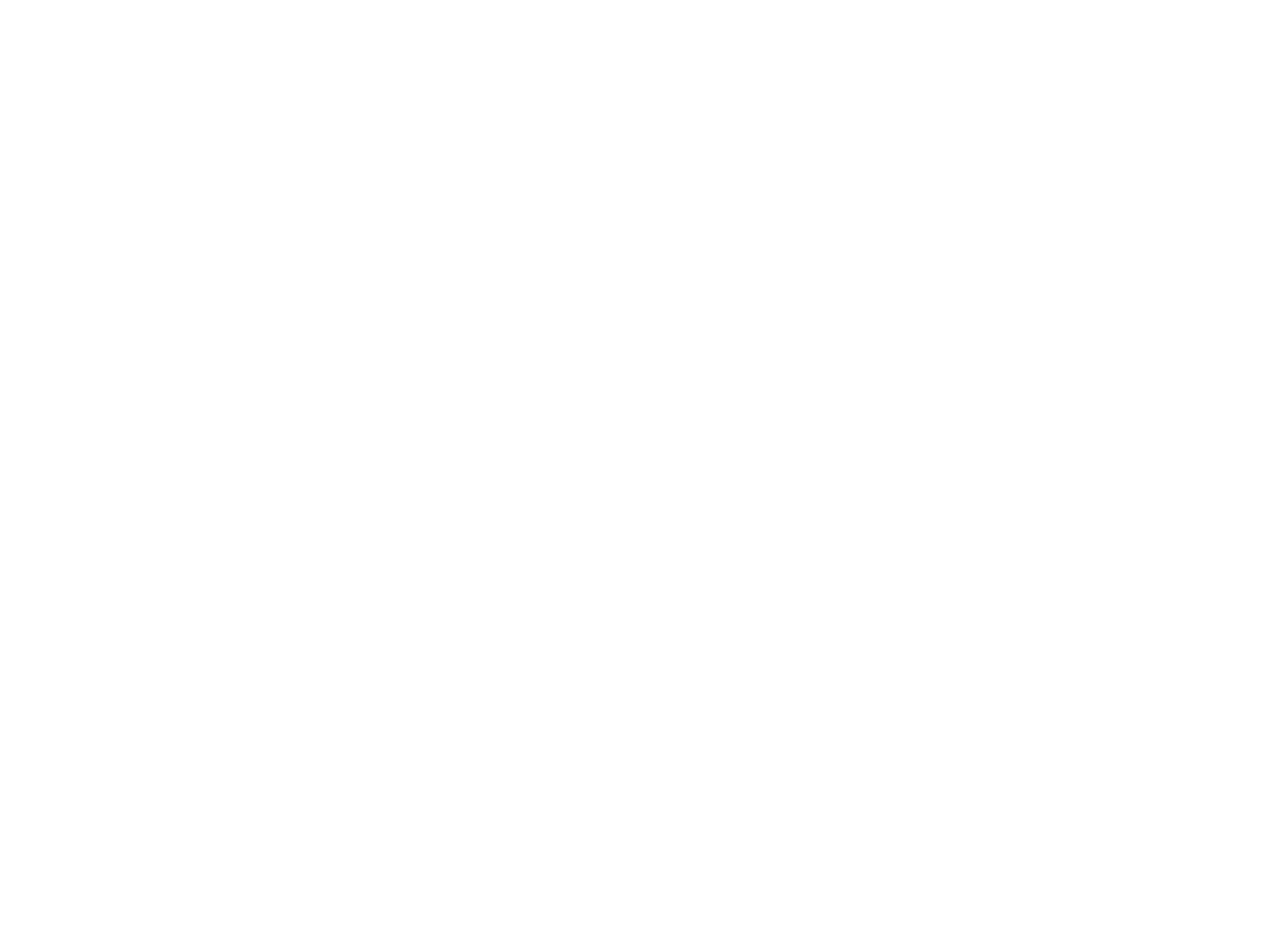
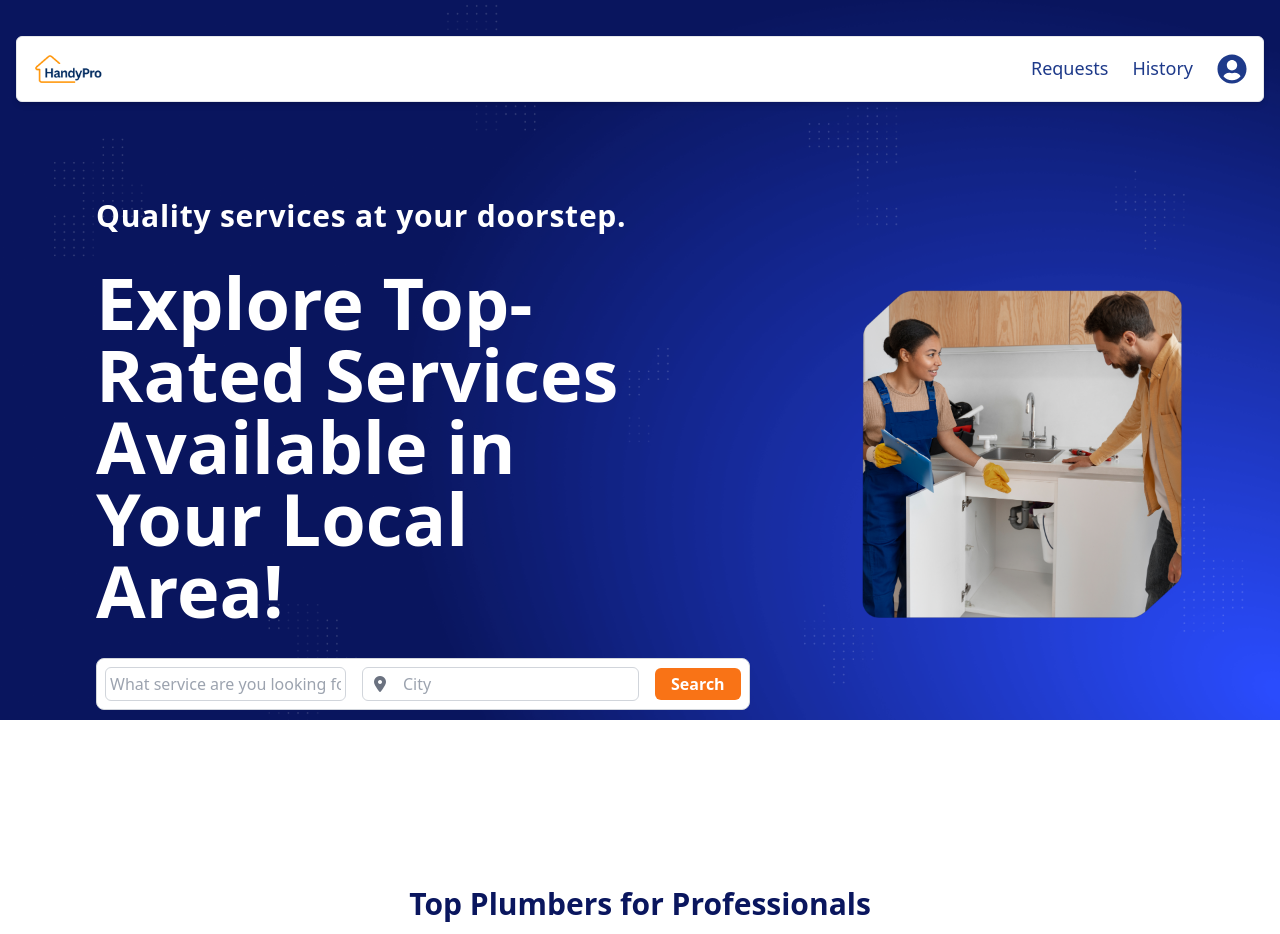
Before and after one commit to HandyPro-RBK/frontend, a React (Vite) app in the folder client/: page /ServiceProvider in a window 1280 px wide. Before the commit this address had no page. Shown: the top 934 px of the page. Before the commit the page ends 800 px from the top, so only its background shows below. Built offline with nearby package versions, Linux system fonts and the light colour scheme; no server answers.

Commit message:
front fix

```diff
--- a/client/src/App.jsx
+++ b/client/src/App.jsx
@@ -6,18 +6,21 @@
 import BrowseCategories from "./components/Homepage/BrowseCategories";
 import WorkersNearYou from "./pages/WorkersNearYou";
 import AddService from "./pages/AddService";
+import Dashboard from "./components/serviceProvider/Dashboard";
 
 
 const App = () => {
   return (
     <Router>
-      {/* <Navbar/> */}
+
       <Routes>
         <Route path="/" element={<Home />} />
         <Route path="/categories" element={<BrowseCategories />} />
+        <Route path="/ServiceProvider" element={<Dashboard />} />
         <Route
           path="/categories/:categoryName/:city"
           element={<WorkersNearYou />}
+
         />
         <Route path="/addService" element={<AddService />} />
 
--- /dev/null
+++ b/client/src/components/serviceProvider/Dashboard.jsx
@@ -0,0 +1,153 @@
+import React, { useState, useEffect } from "react";
+import { useNavigate } from "react-router-dom";
+import ProviderNavBar from "./ProviderNavBar";
+import FAQSection from "../Homepage/FAQSection";
+import Footer from "../Homepage/Footer";
+
+const Dashboard = () => {
+  const navigate = useNavigate();
+  const [service, setService] = useState("");
+  const [city, setCity] = useState("");
+  const [isHovered, setIsHovered] = useState(false);
+  const [services, setServices] = useState([]);
+
+  const fetchServices = async () => {
+    try {
+      const response = await fetch('http://127.0.0.1:3001/service/provider/1');
+      const data = await response.json();
+      setServices(data);
+    } catch (error) {
+      console.error('Error fetching services:', error);
+    }
+  };
+
+  useEffect(() => {
+    fetchServices();
+  }, []);
+
+  const handleSearch = () => {
+    console.log("Searching for:", service, "in", city);
+  };
+
+  return (
+    <>
+      <div
+        className="min-h-screen bg-cover bg-center text-blue-900 pt-4"
+        style={{
+          backgroundImage: "url('src/assets/images/background.png')",
+          backgroundSize: "contain",
+          backgroundRepeat: "no-repeat",
+          backgroundPosition: "top center",
+        }}
+      >
+        <ProviderNavBar />
+        <div className="flex flex-col lg:flex-row justify-between items-center p-16 lg:p-24">
+          {/* Left Side - Text and Inputs */}
+          <div className="lg:w-1/2 space-y-8 text-white">
+            <h1 className="text-2xl lg:text-3xl font-semibold tracking-wide">
+              Quality services at your doorstep.
+            </h1>
+            <h2 className="text-6xl lg:text-7xl font-bold mt-4 leading-snug">
+              Explore Top-Rated Services Available in Your Local Area!
+            </h2>
+            <div className="flex justify-start mt-8">
+              <div className="flex items-center space-x-4 bg-white p-2 rounded-lg border border-gray-300">
+                <input
+                  type="text"
+                  placeholder="What service are you looking for?"
+                  className="p-1 border border-gray-300 rounded-md outline-none text-black text-base"
+                  value={service}
+                  onChange={(e) => setService(e.target.value)}
+                />
+                <div className="relative">
+                  <i className="fas fa-map-marker-alt absolute left-3 top-1/2 transform -translate-y-1/2 text-gray-500"></i>
+                  <input
+                    type="text"
+                    placeholder="City"
+                    className="p-1 pl-10 border border-gray-300 rounded-md outline-none text-black text-base"
+                    value={city}
+                    onChange={(e) => setCity(e.target.value)}
+                  />
+                </div>
+                <button
+                  className="bg-orange-500 text-white px-4 py-1 text-base font-semibold rounded-md hover:bg-orange-600"
+                  onClick={handleSearch}
+                >
+                  Search
+                </button>
+              </div>
+            </div>
+          </div>
+
+          {/* Right Side - Image */}
+          <div className="lg:w-1/2 mt-10 lg:mt-0 lg:pl-8 flex justify-end">
+            <div
+              onMouseEnter={() => setIsHovered(true)}
+              onMouseLeave={() => setIsHovered(false)}
+              className="overflow-hidden rounded-lg border-2 border-transparent ml-5"
+            >
+              <img
+                src="src/assets/images/image1.png"
+                alt="Professional service"
+                className={`w-full max-w-xs transition-transform duration-300 ${
+                  isHovered ? "transform scale-105" : "transform scale-100"
+                }`}
+              />
+            </div>
+          </div>
+        </div>
+
+        {/* Section Title */}
+        <div className="text-center mb-8 mt-20">
+          <h1 className="text-3xl font-semibold text-[#0A165E]">
+            Top Plumbers for Professionals
+          </h1>
+          <p className="text-gray-500 mt-2">
+            Discover a Network of Top Professionals Who Share Your Commitment to Quality
+          </p>
+        </div>
+
+        {/* Services List */}
+        <div className="flex justify-center gap-6 mb-8">
+          {services.slice(services.length - 4, services.length).map((service, index) => (
+            <div
+              key={index}
+              className="w-72 bg-white p-4 rounded-lg shadow-lg text-left"
+            >
+              <div className="w-full h-40 bg-gray-200 rounded mb-4"></div>
+              <div className="mb-2 flex justify-between items-center">
+                <h2 className="text-lg font-semibold text-[#0A165E]">
+                  {service.name}
+                </h2>
+                <button className="text-orange-500 text-xl">♥</button>
+              </div>
+              <div className="flex items-center justify-between">
+                <span className="bg-orange-200 text-orange-500 px-2 py-1 rounded text-xs font-semibold">
+                  see detail
+                </span>
+              </div>
+            </div>
+          ))}
+        </div>
+
+        {/* Add Service Button */}
+        <div className="flex justify-center mb-16">
+          <button
+            className="bg-orange-500 text-white py-3 px-8 rounded-full font-semibold"
+            onClick={() => navigate("/addService")}
+          >
+            Add your service
+          </button>
+        </div>
+      </div>
+
+      {/* FAQ Section */}
+      <FAQSection />
+
+      {/* Footer Section */}
+      <Footer />
+    </>
+  );
+};
+
+export default Dashboard;
--- a/client/src/components/serviceProvider/ProviderNavBar.jsx
+++ b/client/src/components/serviceProvider/ProviderNavBar.jsx
@@ -2,7 +2,7 @@
 import { Link } from "react-router-dom";
 import { FaUserCircle } from "react-icons/fa";
 
-const Navbar = () => {
+const ProviderNavBar = () => {
   const [dropdownOpen, setDropdownOpen] = useState(false);
 
   const toggleDropdown = () => {
@@ -58,4 +58,4 @@
   );
 };
 
-export default Navbar;
+export default ProviderNavBar;
```
Also changed, not shown: 1 other file (tests, documents, lock files or other folders).
